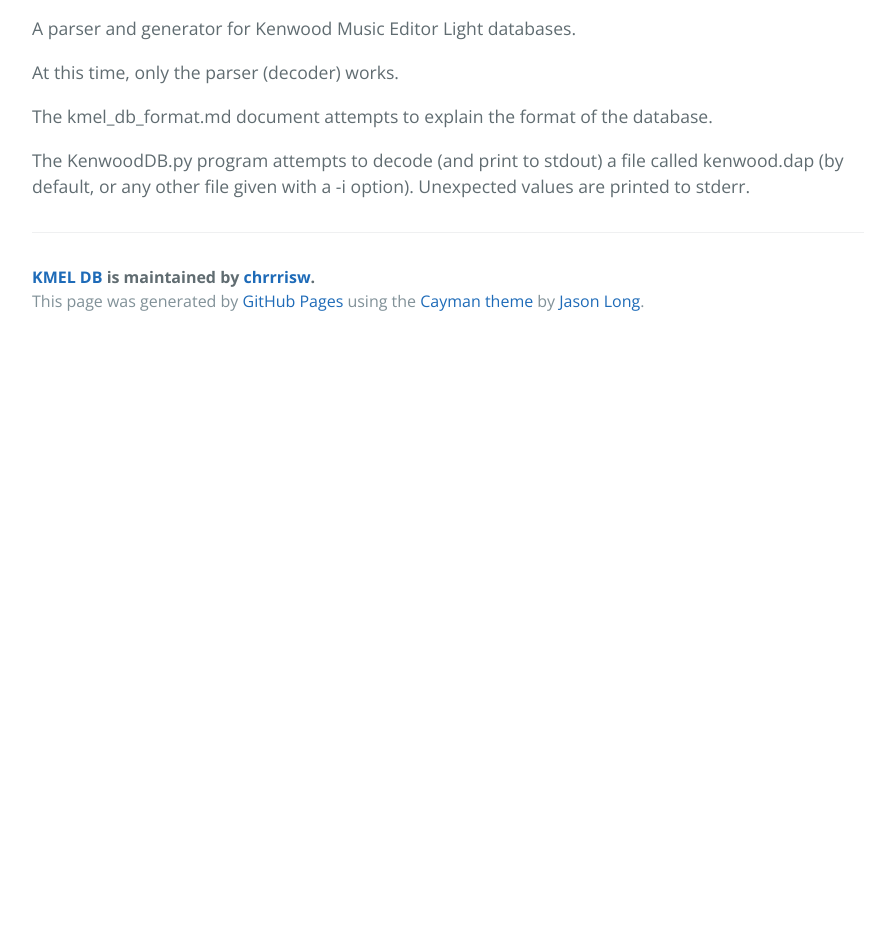
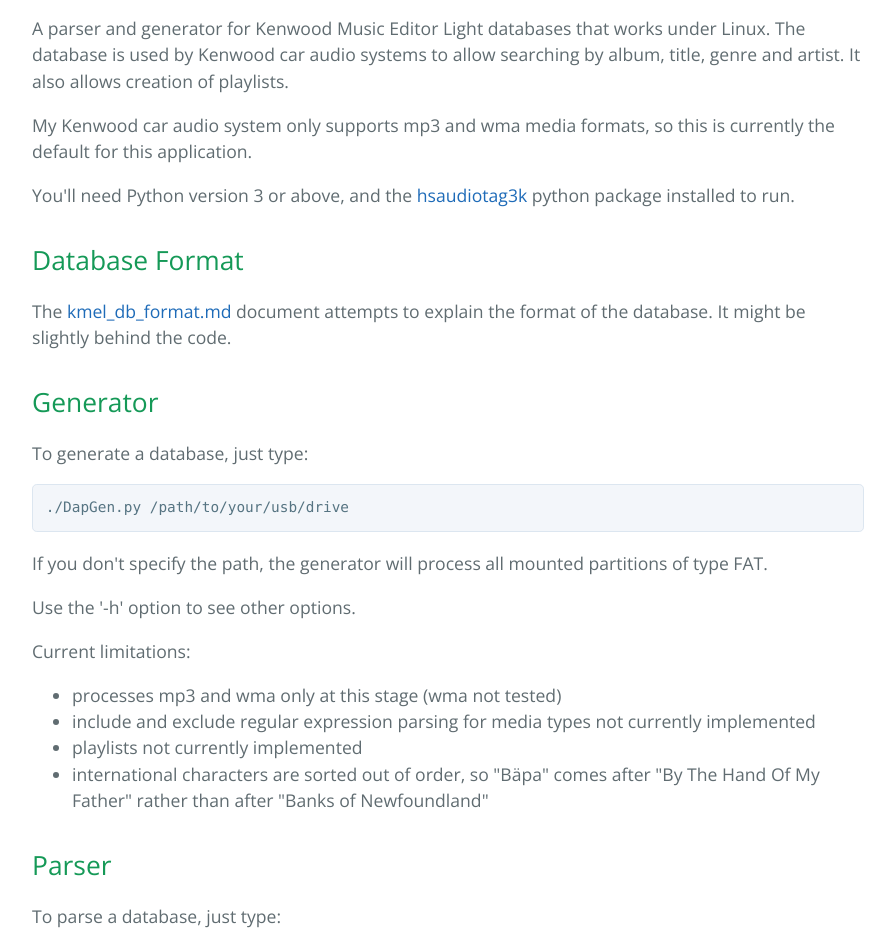
Before and after one commit to chrrrisw/kmel_db, a plain HTML site: page index.html in a window 1280 px wide. Shown: the part 470-1412 px from the top of the page, without its empty margins (192-1087 px from the left). Before the commit the page ends 815 px from the top, so only its background shows below. Drawn offline with nearby package versions, Linux system fonts and the light colour scheme.

Commit message:
Updated to current state of readme.

```diff
--- a/index.html
+++ b/index.html
@@ -41,13 +41,42 @@
         </a>kmel_db
       </h1>
 
-      <p>A parser and generator for Kenwood Music Editor Light databases.</p>
+      <p>A parser and generator for Kenwood Music Editor Light databases that works under Linux. The database is used by Kenwood car audio systems to allow searching by album, title, genre and artist. It also allows creation of playlists.</p>
 
-      <p>At this time, only the parser (decoder) works.</p>
+      <p>My Kenwood car audio system only supports mp3 and wma media formats, so this is currently the default for this application.</p>
 
-      <p>The kmel_db_format.md document attempts to explain the format of the database.</p>
+      <p>You'll need Python version 3 or above, and the <a href="https://pypi.python.org/pypi/hsaudiotag3k">hsaudiotag3k</a> python package installed to run.</p>
 
-      <p>The KenwoodDB.py program attempts to decode (and print to stdout) a file called kenwood.dap (by default, or any other file given with a -i option). Unexpected values are printed to stderr.</p>
+      <h2>Database Format</h2>
+
+      <p>The <a href="https://github.com/chrrrisw/kmel_db/blob/master/kmel_db_format.md">kmel_db_format.md</a> document attempts to explain the format of the database. It might be slightly behind the code.</p>
+
+      <h2>Generator</h2>
+
+      <p>To generate a database, just type:</p>
+
+      <div class="highlight highlight-source-shell"><pre>./DapGen.py /path/to/your/usb/drive</pre></div>
+
+      <p>If you don't specify the path, the generator will process all mounted partitions of type FAT.</p>
+
+      <p>Use the '-h' option to see other options.</p>
+
+      <p>Current limitations:</p>
+
+      <ul>
+        <li>processes mp3 and wma only at this stage (wma not tested)</li>
+        <li>include and exclude regular expression parsing for media types not currently implemented</li>
+        <li>playlists not currently implemented</li>
+        <li>international characters are sorted out of order, so "Bäpa" comes after "By The Hand Of My Father" rather than after "Banks of Newfoundland"</li>
+      </ul>
+
+      <h2>Parser</h2>
+
+      <p>To parse a database, just type:</p>
+
+      <div class="highlight highlight-source-shell"><pre>./KenwoodDBReader.py -i /path/to/kenwood.dap/file</pre></div>
+
+      <p>It will print copious logs, used by me to analyse the database. I may ask for this output if you want me to look into a problem.</p>
 
       <footer class="site-footer">
         <span class="site-footer-owner"><a href="https://github.com/chrrrisw/kmel_db">KMEL DB</a> is maintained by <a href="https://github.com/chrrrisw">chrrrisw</a>.</span>
```
